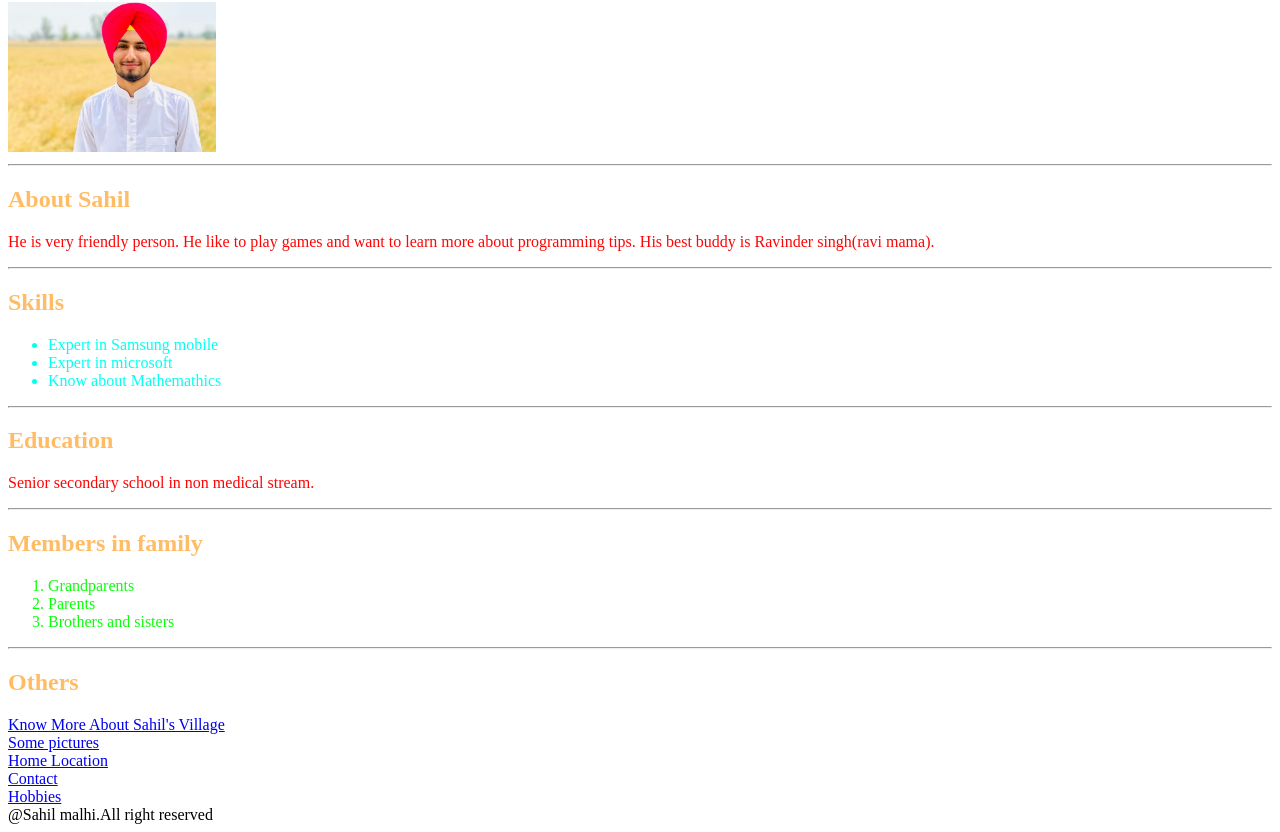
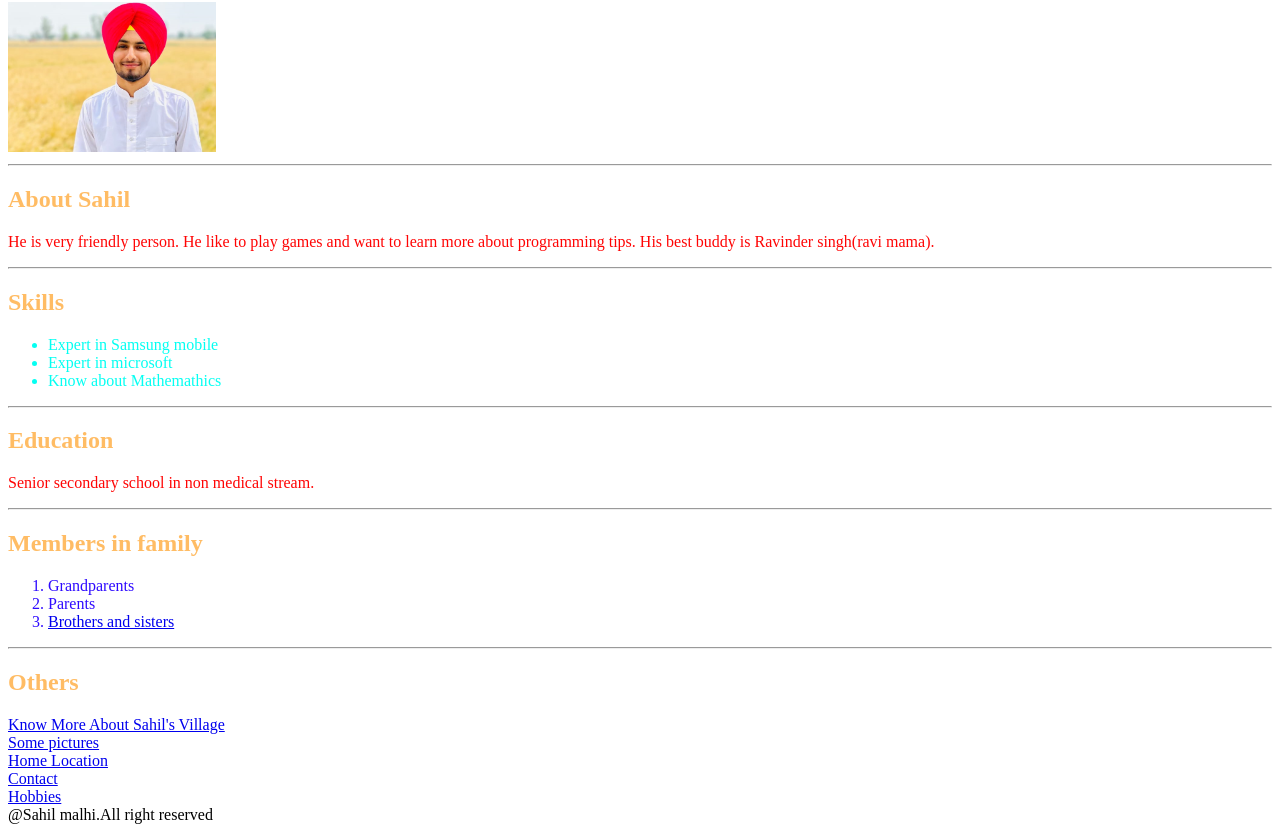
Before and after one commit to malhisahil518/sahilbiography, a plain HTML site: page index.html in a window 1280 px wide. Shown: the part 78-910 px from the top of the page. Drawn offline with Linux system fonts and the light colour scheme.

Commit message:
Add files via upload

```diff
--- a/index.html
+++ b/index.html
@@ -30,7 +30,7 @@
     <ol>
         <li>Grandparents</li>
         <li>Parents</li>
-        <li>Brothers and sisters</li>
+       <li><a href="./brothers.html">Brothers and sisters</a></li>
     </ol>
     <hr />
    <h2>Others</h2>
--- a/style.css
+++ b/style.css
@@ -1,4 +1,4 @@
-ol{color:rgb(11, 255, 11);}
+ol{color:rgb(46, 10, 255);}
 
 ul{color:rgb(4, 255, 242);}
 
```
Also changed, not shown: brothers.html (added, +13 -0 lines), 20200110_111020.jpg (added), IMG_0029.JPG (added), 1 other file.
